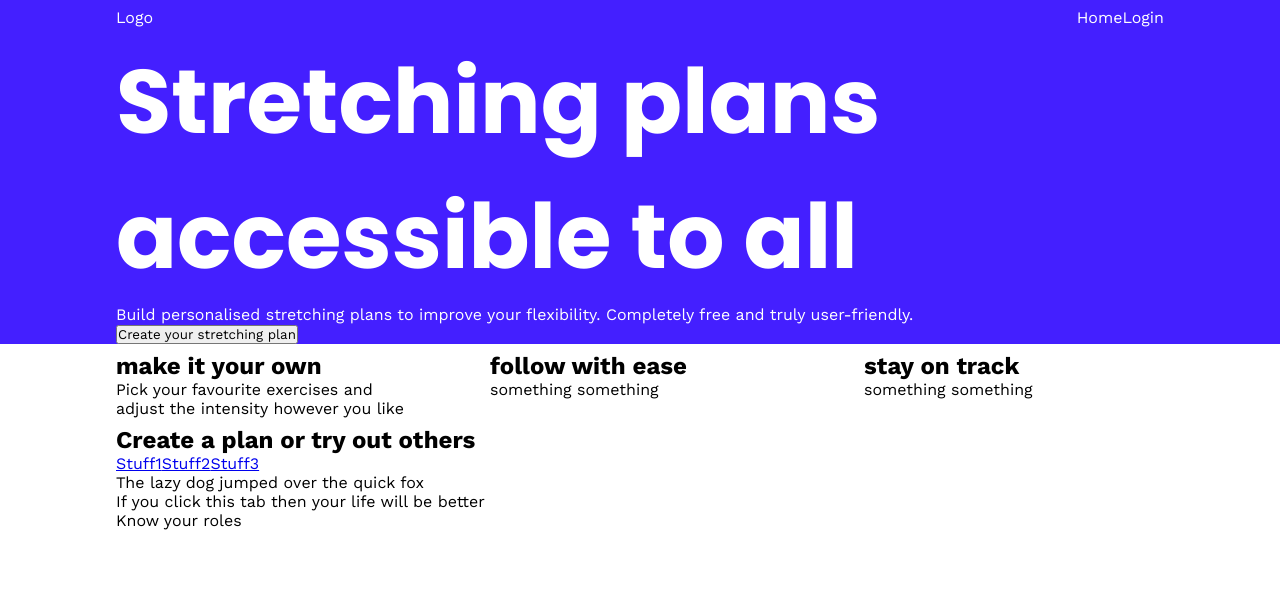
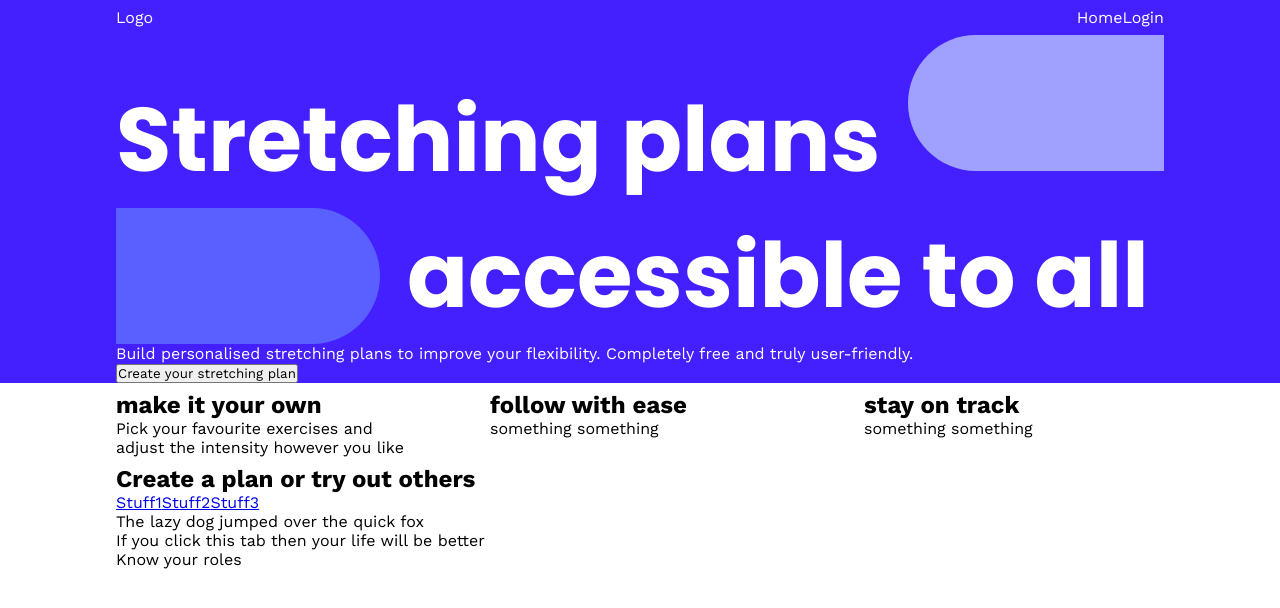
Before and after one commit to ElianeV/Bendy-Candle, a React (Create React App) app: page / in a window 1280 px wide. Shown: the top 608 px of the page. Built offline with nearby package versions, Linux system fonts and the light colour scheme.

Commit message:
Heading shapes

```diff
--- a/src/App.js
+++ b/src/App.js
@@ -60,10 +60,15 @@ function App() {
               path="/"
               element={
                 <>
-                  <div className="hero-container ">
+                  <div className="hero-container">
                     <Header />
                     <section className="section hero">
-                      <h1>Stretching plans accessible to all</h1>
+                      <h1>
+                        Stretching plans
+                        <span className="right-title-img"></span> <br />
+                        <span className="left-title-img"></span>
+                        accessible to all
+                      </h1>
                       <p>
                         Build personalised stretching plans to improve your
                         flexibility. Completely free and truly user-friendly.
--- a/src/App.scss
+++ b/src/App.scss
@@ -36,6 +36,23 @@ h1 {
   .hero {
     max-width: 1080px;
     margin: auto;
+  }
+  .right-title-img {
+    width: 256px;
+    height: 136px;
+    display: inline-block;
+    margin-left: 27px;
+    background-color: #9fa0ff;
+    border-radius: 200px 0% 0% 200px;
+  }
+  .left-title-img {
+    width: 264px;
+    height: 136px;
+    display: inline-block;
+    margin-right: 27px;
+    vertical-align: bottom;
+    background-color: #5a60ff;
+    border-radius: 0px 200px 200px 0px;
   }
 }
 
```
